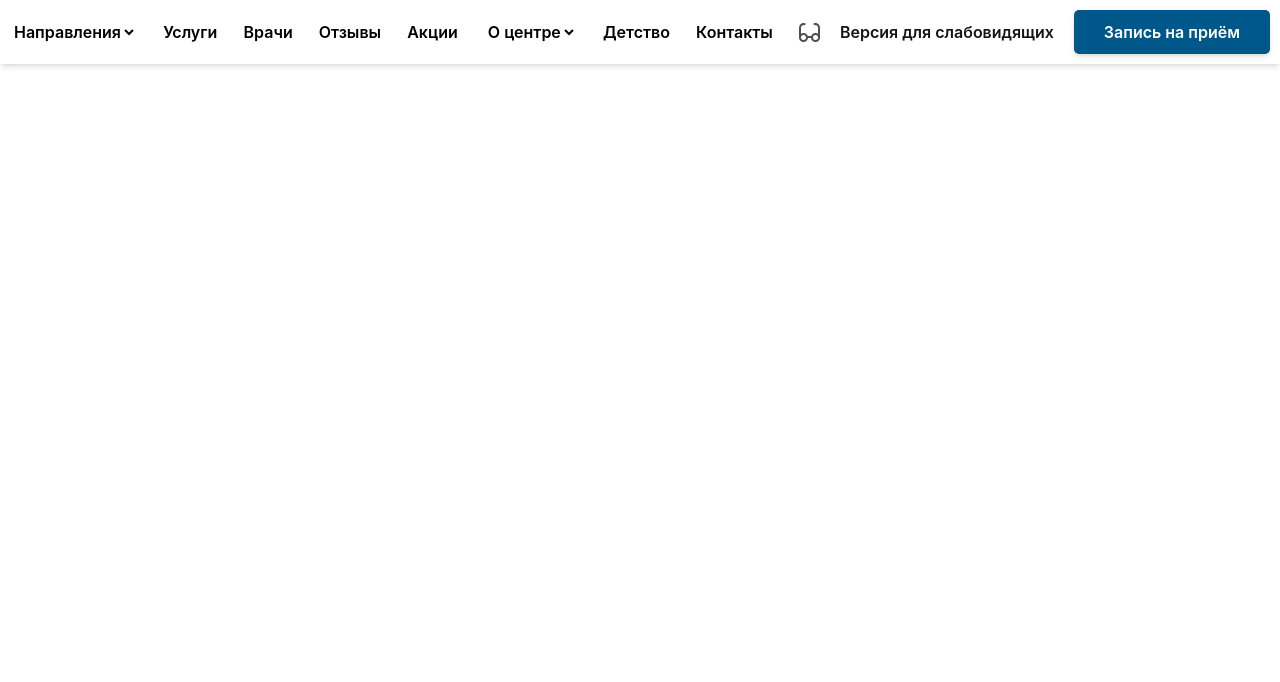
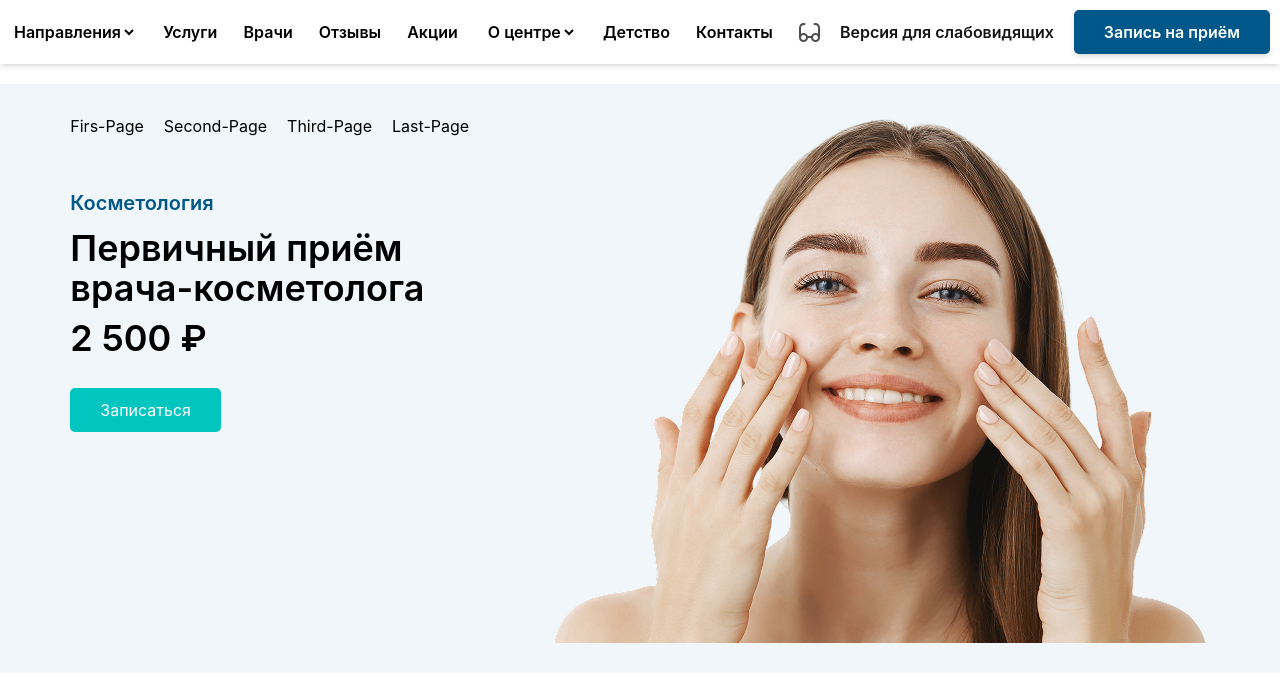
Before and after one commit to Abdulbotin/Exam, a website: page src/Page-3 by Yunus/index.html in a window 1280 px wide. Shown: the part 118-800 px from the top of the page. Drawn offline with nearby package versions, Linux system fonts and the light colour scheme; files that its build step writes are made by us from their sources.

Commit message:
feat: create first part of section

```diff
--- a/src/Page-3 by Yunus/index.html
+++ b/src/Page-3 by Yunus/index.html
@@ -57,7 +57,8 @@
             </div>
         </nav>
 
-        <nav class="max-w-[1400px] m-auto mt-[20px] font-semibold p-[10px] lg:flex hidden items-center justify-between shadow-md">
+        <nav
+            class="max-w-[1400px] m-auto mt-[20px] font-semibold p-[10px] lg:flex hidden items-center justify-between shadow-md">
             <select name="" id="">
                 <option value="">Направления</option>
             </select>
@@ -75,10 +76,34 @@
                     <img src="./Yunus.img/icon.png" alt="">
                     <p class="text-[#141414]">Версия для слабовидящих</p>
                 </div>
-                <button class="py-[10px] px-[30px] bg-[#00578A] rounded-[5px] text-[#FFFFFF] font-semibold shadow-md">Запись на
+                <button
+                    class="py-[10px] px-[30px] bg-[#00578A] rounded-[5px] text-[#FFFFFF] font-semibold shadow-md">Запись
+                    на
                     приём</button>
             </div>
         </nav>
+
+        <div class="bg-[#F0F6F9] mt-[20px] p-[30px]">
+            <div class="max-w-[1400px] m-auto flex lg:flex-row flex-col justify-around">
+                <div class="lg:m-0 m-auto">
+                    <div class="flex gap-5">
+                        <a href="">Firs-Page</a>
+                        <a href="">Second-Page</a>
+                        <a href="">Third-Page</a>
+                        <a href="">Last-Page</a>
+                    </div>
+                    <div>
+                        <h4 class="text-[20px] font-semibold text-[#00578A] mt-[50px] mb-[10px] lg:text-start text-center">Косметология</h4>
+                        <h2 class="text-4xl font-semibold lg:text-start text-center">Первичный приём <br> врача-косметолога</h2>
+                        <h2 class="text-4xl font-semibold mt-[10px] lg:text-start text-center">2 500 ₽</h2>
+                        <button class="px-[30px] py-[10px] bg-[#00C6BF] text-white rounded-[5px] lg:mt-[30px] block m-auto lg:m-0">Записаться</button>
+                    </div>
+                </div>
+                <div>
+                    <img src="./Yunus.img/Layer 0 1.png" alt="">
+                </div>
+            </div>
+        </div>
 
     </header>
 
```
Also changed, not shown: src/Page-3 by Yunus/Yunus.img/Layer 0 1.png (added).
